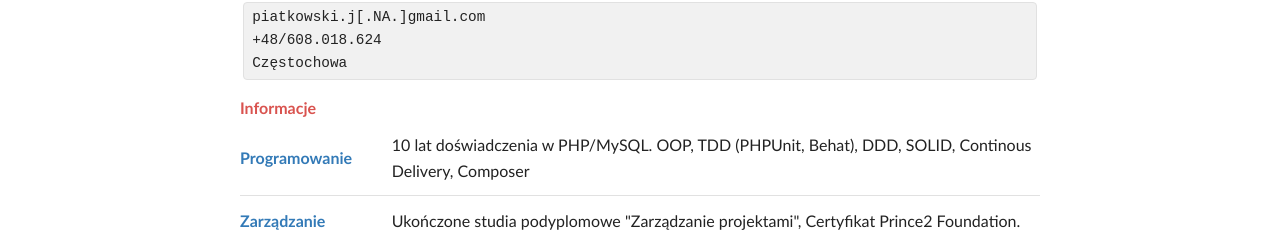
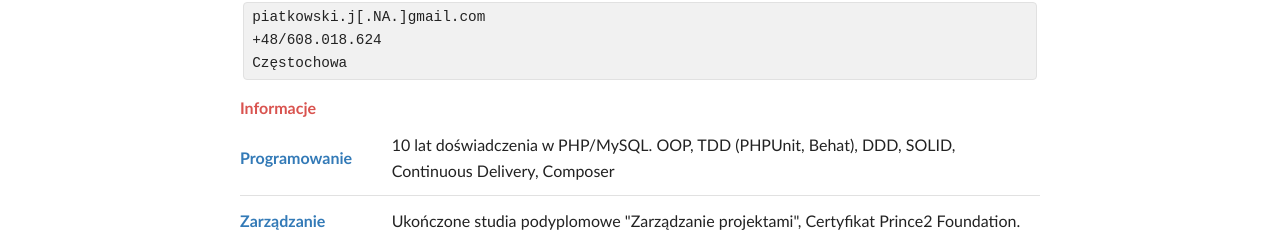
Before and after one commit to jphpdev/jphpdev.github.io, a plain HTML site: page index.html in a window 1280 px wide. Shown: the part 105-349 px from the top of the page. Drawn offline with Linux system fonts and the light colour scheme.

Commit message:
- literowka :)

```diff
--- a/index.html
+++ b/index.html
@@ -55,7 +55,7 @@ Częstochowa</code></pre>
         <tbody>
           <tr>
             <td class="bold">Programowanie</td>
-            <td>10 lat doświadczenia w PHP/MySQL. OOP, TDD (PHPUnit, Behat), DDD, SOLID, Continous Delivery, Composer</td>
+            <td>10 lat doświadczenia w PHP/MySQL. OOP, TDD (PHPUnit, Behat), DDD, SOLID, Continuous Delivery, Composer</td>
           </tr>
           <tr>
             <td class="bold">Zarządzanie</td>
```
